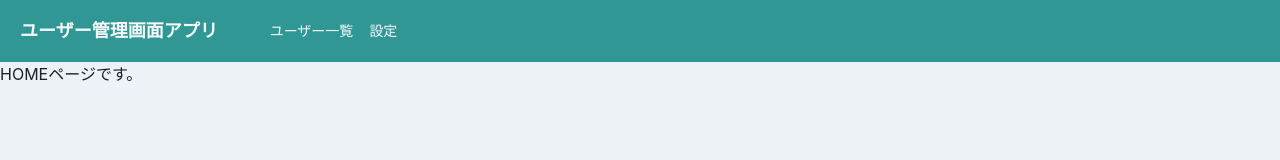
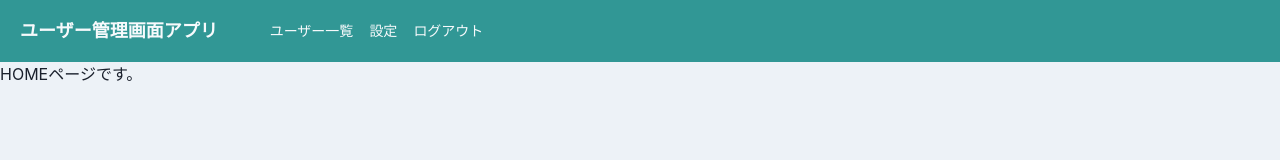
Before and after one commit to knn5266/react-ts-app, a React (Create React App) app in the folder react-ts-udemy/: page /home in a window 1280 px wide. Shown: the top 160 px of the page. Built offline with nearby package versions, Linux system fonts and the light colour scheme.

Commit message:
ログアウト作成

```diff
--- a/react-ts-udemy/src/components/molecules/MenuDrawer.tsx
+++ b/react-ts-udemy/src/components/molecules/MenuDrawer.tsx
@@ -7,10 +7,11 @@
   onClickHome:() => void
   onClickUserManagement:()=>void
   onClickSetting:()=>void
+  onClickLogout:() => void
 }
 
 export const MenuDrawer: VFC<Props> = memo((props) => {
-  const {isOpen,onClose,onClickHome,onClickSetting,onClickUserManagement} = props
+  const {isOpen,onClose,onClickHome,onClickSetting,onClickUserManagement,onClickLogout} = props
   return (
     <Drawer placement='left' size='xs' onClose={onClose} isOpen={isOpen}  >
     <DrawerOverlay>
@@ -19,6 +20,7 @@
           <Button w='100%' onClick={onClickHome}>TOP</Button>
           <Button w='100%' onClick={onClickUserManagement}>ユーザー一覧</Button>
           <Button w='100%' onClick={onClickSetting}>設定</Button>
+          <Button w='100%' onClick={onClickLogout}>ログアウト</Button>
         </DrawerBody>
       </DrawerContent>
     </DrawerOverlay>
--- a/react-ts-udemy/src/components/organisms/layout/Header.tsx
+++ b/react-ts-udemy/src/components/organisms/layout/Header.tsx
@@ -12,6 +12,7 @@
   const onClickHome = useCallback(() => history.push('/home'),[])
   const onClickUserManagement = useCallback(() => history.push('/home/user_management'),[])
   const onClickSetting = useCallback(() => history.push('/home/setting'),[])
+  const onClickLogout = useCallback(() => history.push('/'),[])
 
   return (
     <>
@@ -24,11 +25,14 @@
         <Box pr={4}>
         <Link onClick={onClickUserManagement} >ユーザー一覧</Link>
         </Box>
+        <Box pr={4}>
         <Link onClick={onClickSetting}>設定</Link>
+        </Box>
+        <Link onClick={onClickLogout}>ログアウト</Link>
       </Flex>
       <MenuiconButton onOpen={onOpen} />
     </Flex>
-    <MenuDrawer onClose={onClose} isOpen={isOpen} onClickHome={onClickHome} onClickUserManagement={onClickUserManagement} onClickSetting={onClickSetting} />
+    <MenuDrawer onClose={onClose} isOpen={isOpen} onClickHome={onClickHome} onClickUserManagement={onClickUserManagement} onClickSetting={onClickSetting} onClickLogout={onClickLogout} />
   </>
   )
 })
```
